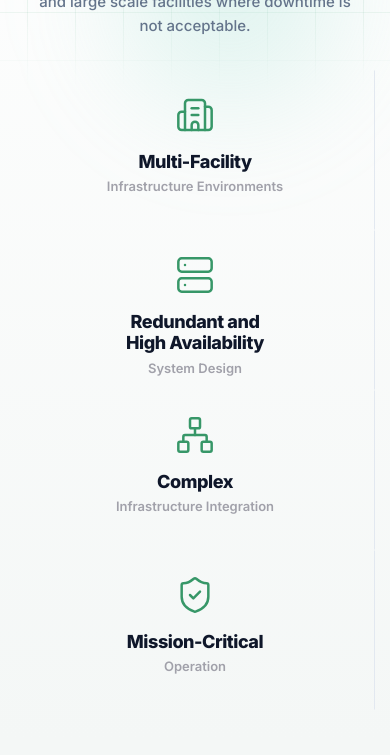
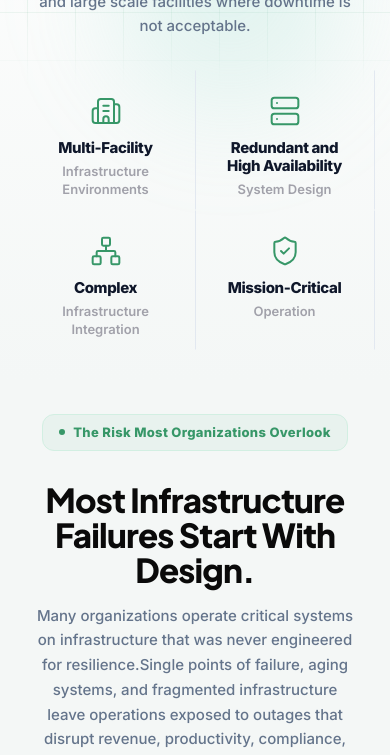
Before and after one commit to Yug210705/ILH_Engineering, a React (Vite) app: page / in a window 390 px wide. Shown: the part 750-1505 px from the top of the page. Built offline with nearby package versions, Linux system fonts and the light colour scheme.

Commit message:
style(experience): refactor cards into a 2x2 grid on mobile for high-density space consumption

```diff
--- a/src/components/Experience.jsx
+++ b/src/components/Experience.jsx
@@ -96,7 +96,7 @@ export default function Experience() {
       <div className="w-full bg-transparent relative z-20">
 
         <motion.div
-          className="w-full max-w-[1600px] mx-auto px-4 sm:px-8 lg:px-12 grid grid-cols-1 sm:grid-cols-2 xl:grid-cols-4"
+          className="w-full max-w-[1600px] mx-auto px-4 sm:px-8 lg:px-12 grid grid-cols-2 xl:grid-cols-4"
         >
           {cards.map((card, index) => {
             const isActive = activeCard === index;
@@ -105,13 +105,13 @@ export default function Experience() {
             return (
               <motion.div
                 key={card.id}
-                className="relative z-10 w-full min-h-[160px] sm:min-h-[260px]"
+                className="relative z-10 w-full min-h-[140px] sm:min-h-[260px]"
                 onMouseEnter={() => setActiveCard(index)}
                 onMouseLeave={() => setActiveCard(null)}
               >
                 <div
                   className={`
-                    absolute inset-x-[-1px] inset-y-0 flex flex-col px-8 lg:px-10 z-20
+                    absolute inset-x-[-1px] inset-y-0 flex flex-col px-4 sm:px-8 lg:px-10 z-20
                     border transition-all duration-300 ease-in-out cursor-pointer
                     ${isActive
                       ? 'md:-top-6 md:-bottom-6 bg-white shadow-2xl border-[#e2e8f0] z-40'
@@ -120,11 +120,11 @@ export default function Experience() {
                   `}
                 >
                   <div className={`transition-all duration-300 flex items-center md:items-start justify-center md:justify-start ${isActive ? 'mt-8 sm:mt-14' : 'mt-6 sm:mt-12'}`}>
-                    <ActIcon size={40} className="text-brand-green" strokeWidth={1.5} />
+                    <ActIcon className="w-8 h-8 sm:w-10 sm:h-10 text-brand-green" strokeWidth={1.5} />
                   </div>
 
-                  <div className={`mt-4 md:mt-auto whitespace-pre-line transition-all duration-300 text-center md:text-left ${isActive ? 'mb-6 sm:mb-12' : 'mb-6 sm:mb-10'}`}>
-                    <h3 className="font-[800] text-[18px] sm:text-[20px] lg:text-[22px] tracking-tight text-[#0f172a] leading-[1.2]">{card.title}</h3>
+                  <div className={`mt-3 md:mt-auto whitespace-pre-line transition-all duration-300 text-center md:text-left ${isActive ? 'mb-6 sm:mb-12' : 'mb-6 sm:mb-10'}`}>
+                    <h3 className="font-[800] text-[15px] sm:text-[20px] lg:text-[22px] tracking-tight text-[#0f172a] leading-[1.2]">{card.title}</h3>
                     <p className="text-[#a1a1aa] text-[13px] sm:text-[14px] mt-1.5 sm:mt-2 font-[600] leading-snug">{card.subtitle}</p>
                   </div>
                 </div>
```
